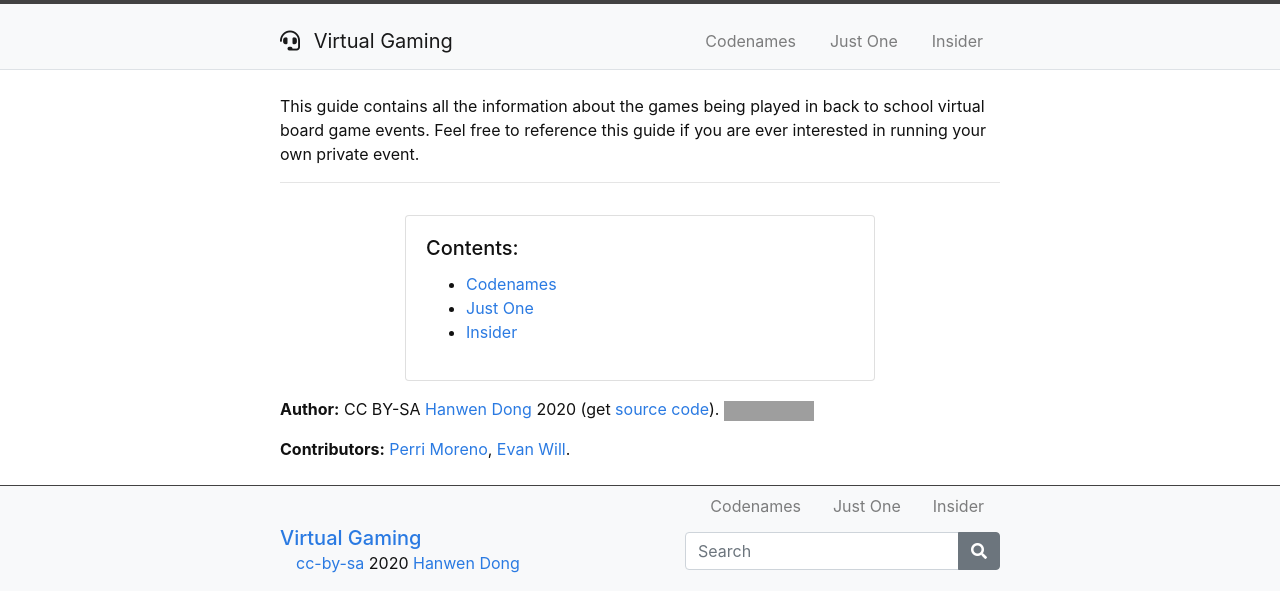
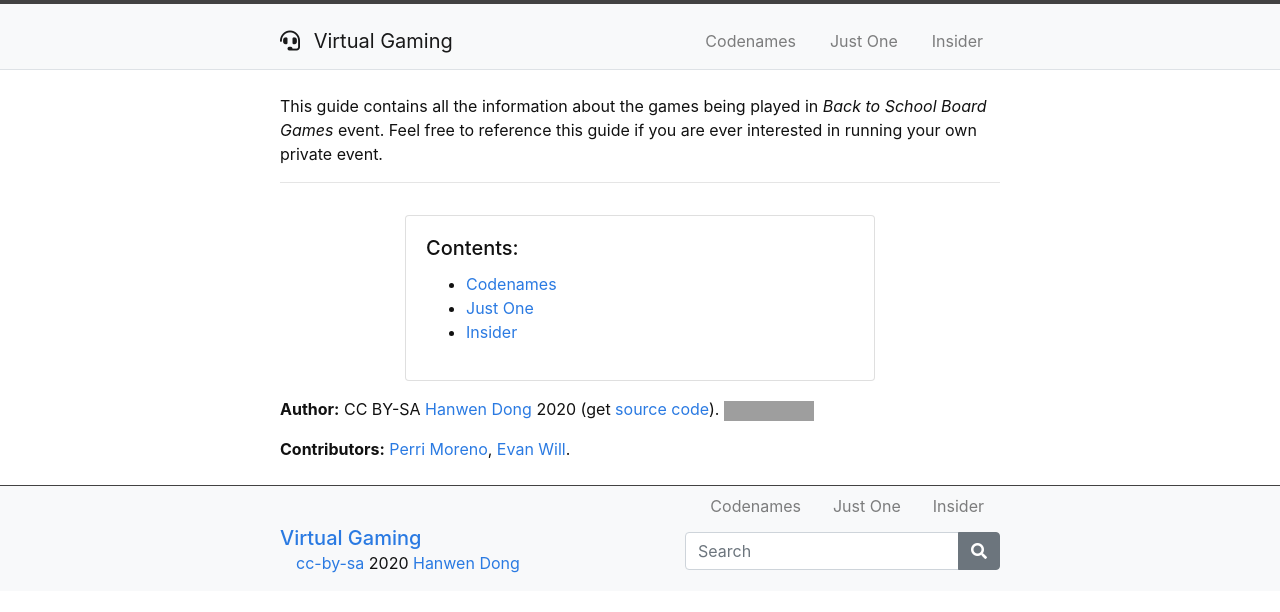
Before and after one commit to hanwendong1/VirtualGaming, a Jekyll site: the page built from index.md, in a window 1280 px wide. Shown: the top 612 px of the page. Built offline with Jekyll 4.4.1, drawn with Linux system fonts in a browser that asks for light colours; grey boxes are pictures that could not be loaded.

Commit message:
Update index.md

```diff
--- a/index.md
+++ b/index.md
@@ -3,7 +3,7 @@ title: Home
 layout: default
 ---
 
-This guide contains all the information about the games being played in back to school virtual board game events. Feel free to reference this guide if you are ever interested in running your own private event.
+This guide contains all the information about the games being played in *Back to School Board Games* event. Feel free to reference this guide if you are ever interested in running your own private event.
 
 
 ------
```
